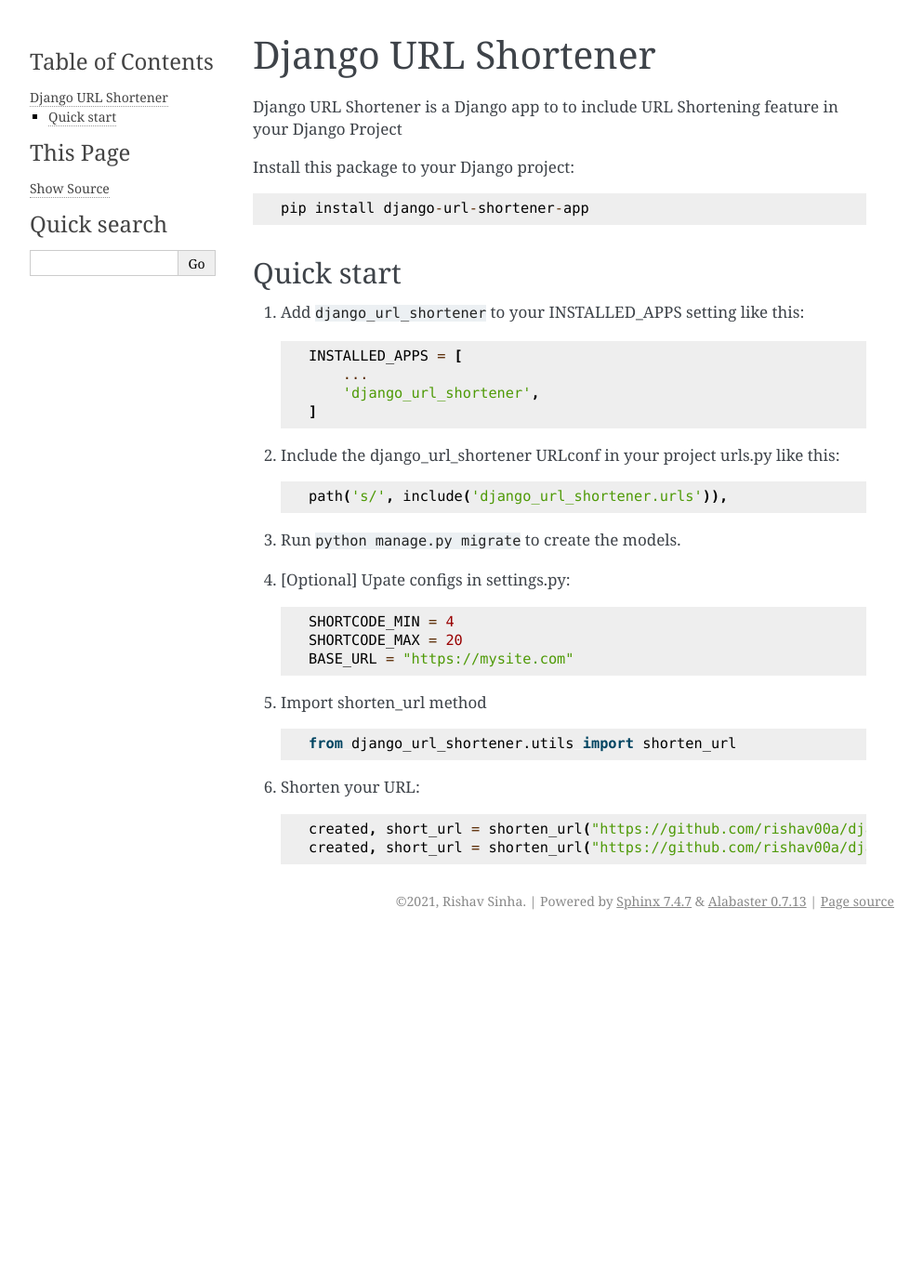
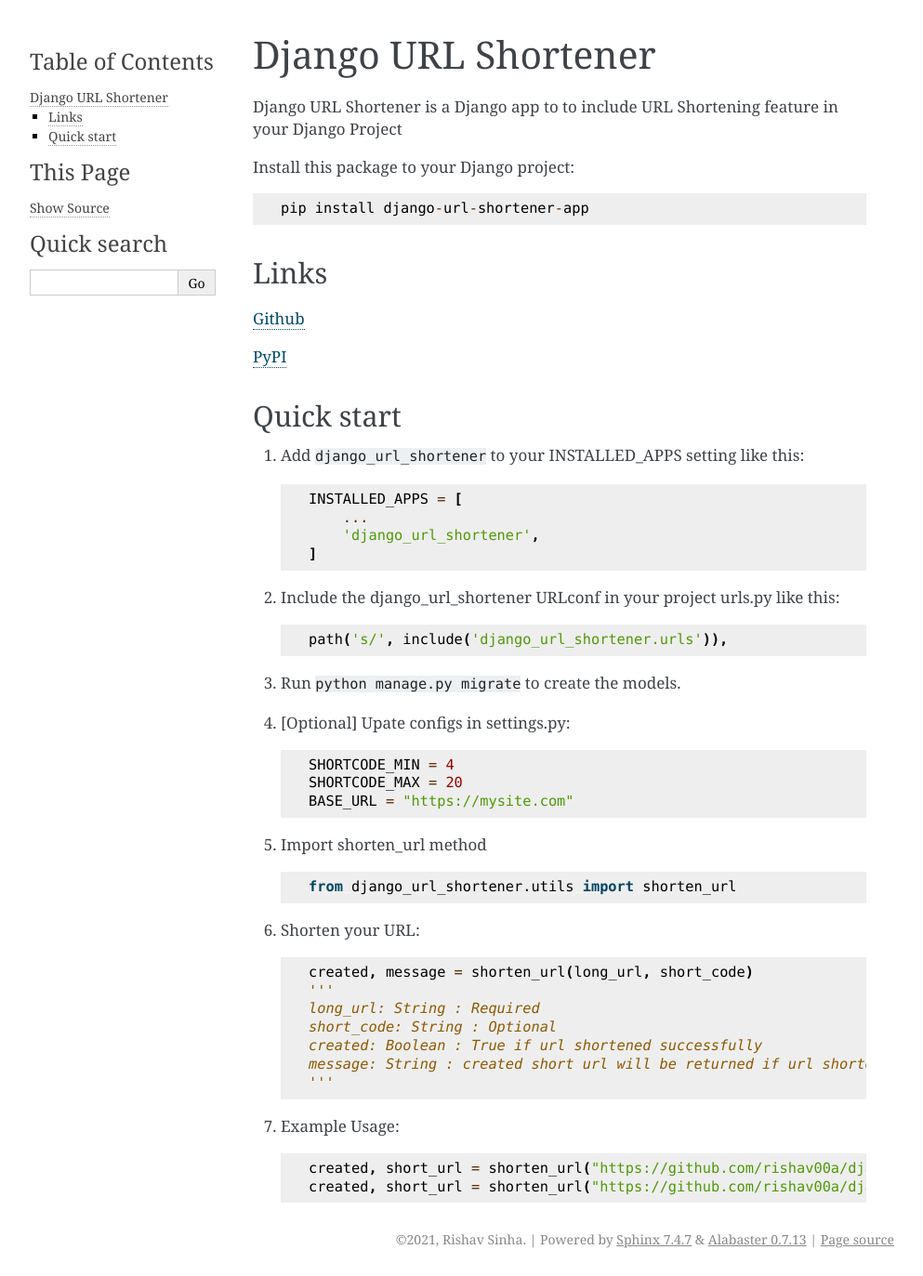
Before and after one commit to rishav00a/django_url_shortener, a Sphinx documentation site: the page built from docs/index.rst, in a window 1280 px wide. Shown: the whole page at 93% size, without its empty margins (148-1141 px from the left). Built offline with Sphinx 7.4.7, drawn with Linux system fonts in a browser that asks for light colours; before the commit the page ends 1009 px from its top, so only the background shows below that.

Commit message:
Update index.rst

```diff
--- a/docs/index.rst
+++ b/docs/index.rst
@@ -12,6 +8,15 @@ Django URL Shortener is a Django app to to include URL Shortening feature in you
 Install this package to your Django project::
 
     pip install django-url-shortener-app
+
+
+Links
+-------
+
+`Github <https://github.com/rishav00a/django_url_shortener>`_
+
+`PyPI <https://pypi.org/project/django-url-shortener-app/>`_
+
 
 Quick start
 -----------
@@ -41,5 +46,15 @@ Quick start
 
 6. Shorten your URL::
 
+    created, message = shorten_url(long_url, short_code)
+    '''
+    long_url: String : Required
+    short_code: String : Optional
+    created: Boolean : True if url shortened successfully
+    message: String : created short url will be returned if url shortened successfully, othewrwise error message will be returned
+    '''
+
+7. Example Usage::
+
     created, short_url = shorten_url("https://github.com/rishav00a/django_url_shortener")
     created, short_url = shorten_url("https://github.com/rishav00a/django_url_shortener/issues","xyzw")
```
Also changed, not shown: other parts of docs/index.rst (+0 -4 lines).
